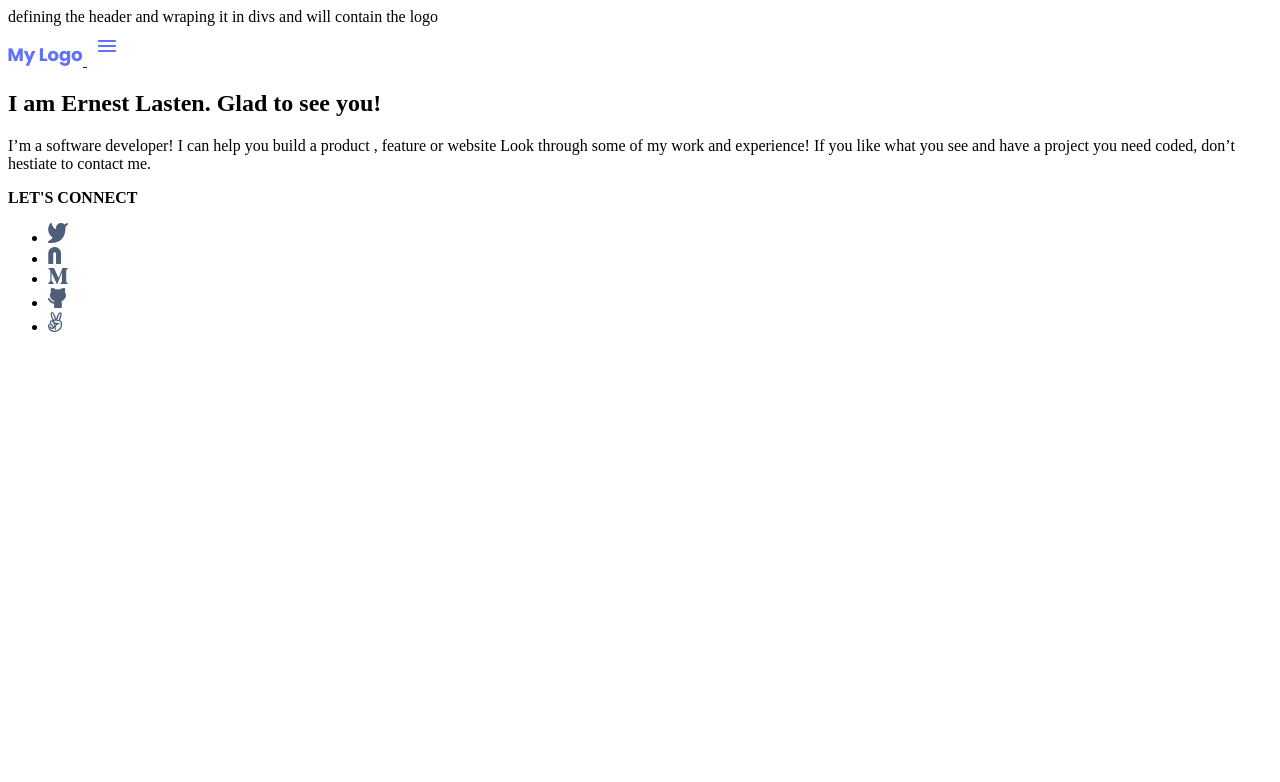
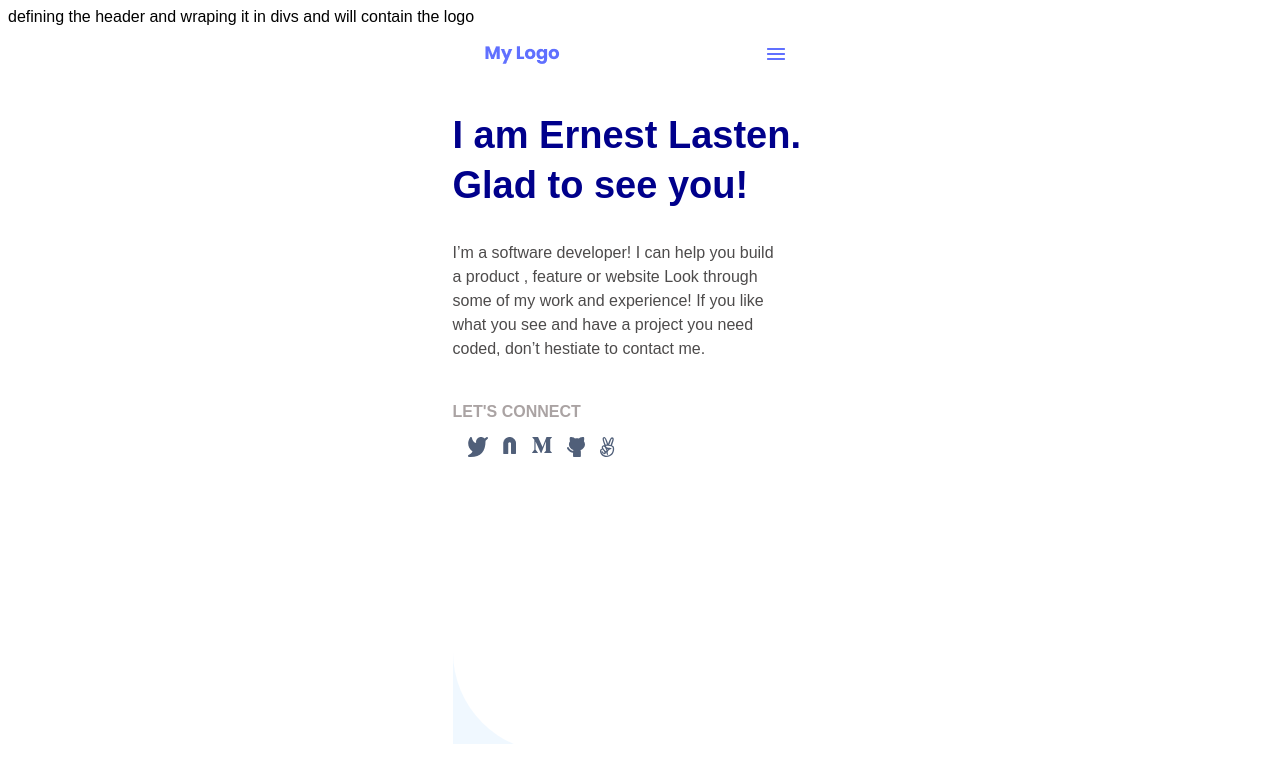
Before and after one commit to Lasten-Ernest/ErnestPortfolio, a website: page index.html in a window 1280 px wide. Drawn offline with Linux system fonts and the light colour scheme.

Commit message:
Add style for portifolio website

```diff
--- a/style.css
+++ b/style.css
@@ -1,4 +1,79 @@
-h1 {
-  color: blue;
-  text-align: center;
+/* style sheet the portfolio */
+@import url('https://fonts.googleapis.com/css2?family=Poppins:ital,wght@0,100;0,200;0,300;0,400;0,500;0,600;0,700;1,100;1,200;1,300;1,500;1,600;1,700&display=swap');
+
+.main_container{
+  background-color: aliceblue;
+  max-width: 375px;
+  height: 718px;
+  margin: auto;
 }
+
+body{
+  background-color: #fff;
+  font-family: Arial, Helvetica, sans-serif;
+}
+
+.inside_container{
+  background-color: #fff;
+  background-image: url("./assets/header-shapes\ mobile.png");
+  padding-top: 8px;
+  height: 718px;
+  max-width: 375px;
+
+  border-bottom-left-radius: 100px;
+}
+
+.main_header {
+  padding: 0 32px;
+}
+
+.navbar{
+  background: #fff;
+  display: flex;
+  align-items: center;
+  width: 100%;
+  justify-content: space-between;
+}
+
+.my-portfolio-logo {
+  font-size: 20px;
+  line-height: 20px;
+  width: 76px;
+  font-weight: bold;
+  text-decoration: none;
+}
+
+.big_section {
+  margin: 114px 0;
+  padding: 0 32px;
+}
+
+h2 {
+  font-size: 38px;
+  line-height: 50px;
+  color: darkblue;
+  font-weight: bold;
+}
+
+.main_content{
+  color: rgb(77, 75, 75);
+  line-height: 24px;
+  width: 327px;
+  height: 146px;
+}
+
+.connect_text {
+  color: rgb(170, 163, 163);
+}
+
+.links_list{
+  list-style: none;
+  display: flex;
+  width: 163px;
+  padding: 0;
+  justify-content: space-between;
+}
+
+.media_links a:hover{
+  cursor: pointer;
+}
```
Also changed, not shown: index.html (+0 -7 lines).
